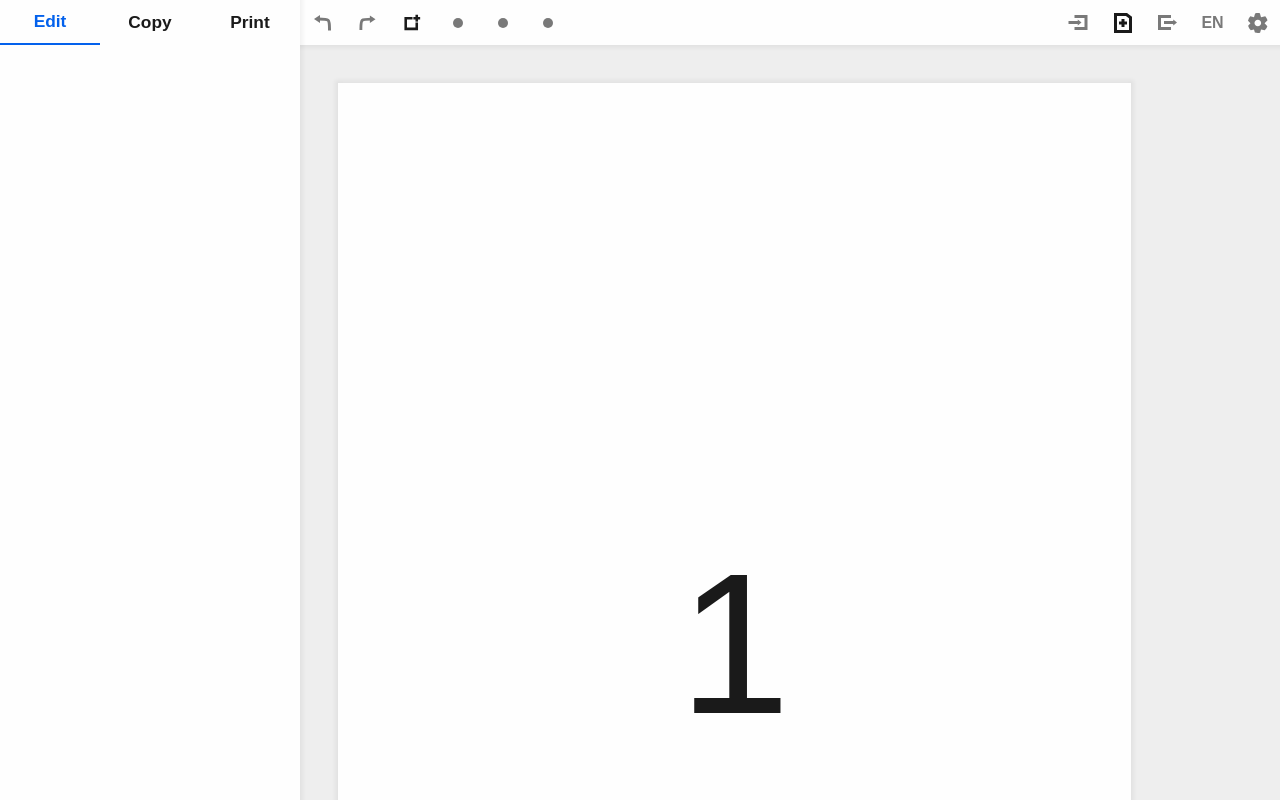
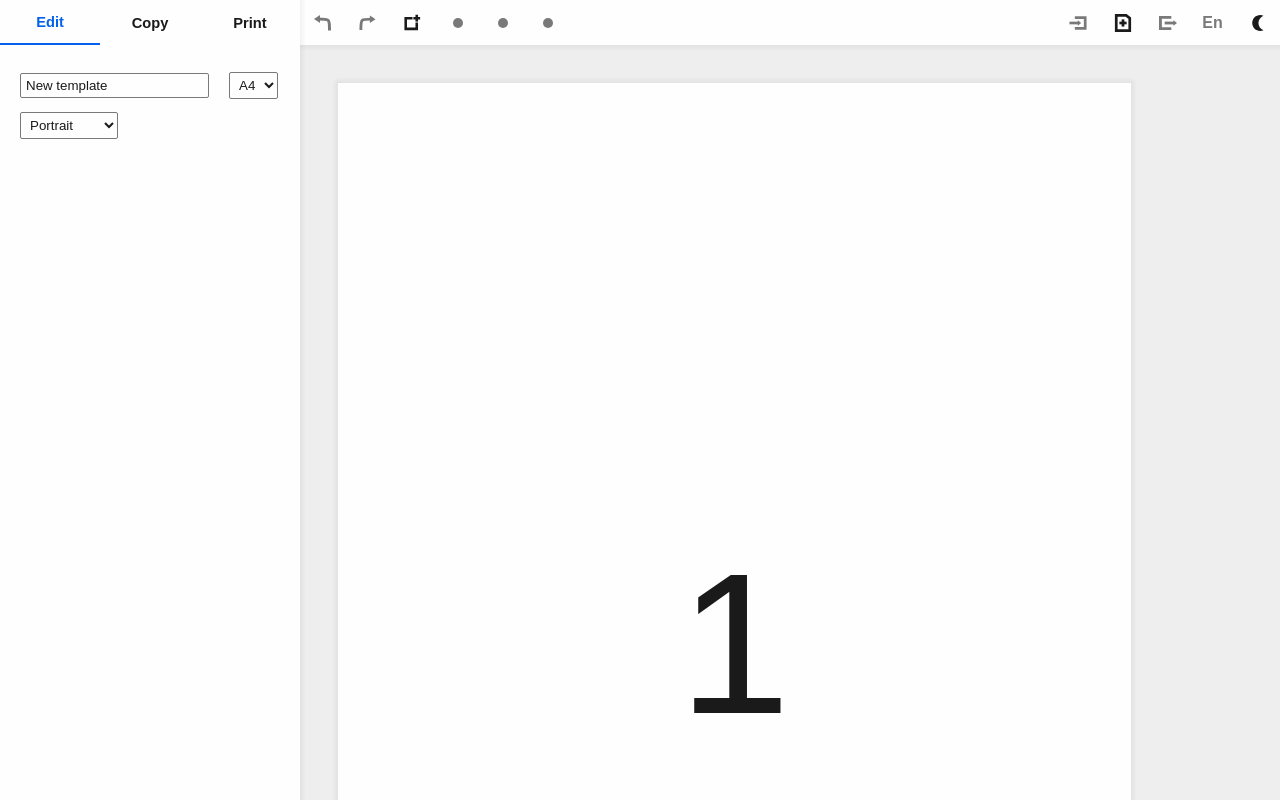
Before and after one commit to CalmTed/OptyDocReact, a React app: page / in a window 1280 px wide. Built offline with nearby package versions, Linux system fonts and the light colour scheme.

Commit message:
menu_inputs, top_buttons, page_size&oriention, dark_mode, and more

```diff
--- /dev/null
+++ b/src/components/Menuitem.js
@@ -0,0 +1,44 @@
+import React from 'react'
+// import Icon from './Icon';
+
+function Menuitem(props) {
+    const store = props.store.getState();
+    const target = props.value.split('.');
+    const getClasses = ()=>{
+        let ret = '';
+        switch(props.type){
+            case 'text':
+                ret +='text'
+                break;
+            case 'selector':
+                ret +='selector'
+                break;
+        }
+        return ret;
+    }
+    const handleMIchange = (e)=>{
+        props.store.dispatch({type:target.join('/')+'Set',payload:e.target.value})
+    }
+    const getContent = ()=>{
+        let ret = [];
+        switch(props.type){
+            case 'text':
+                ret.push(<input key={target[1]} value={store[target[0]][target[1]]} onChange={handleMIchange}/>);
+                break;
+            case 'selector':
+                let options = props.options.map(([title,optionValue],index)=>{
+                    return <option key={index} value={optionValue} >{title}</option>
+                })
+                ret.push(<select key={target[1]} onChange={handleMIchange} value={store[target[0]][target[1]]}>{options}</select>);
+                break;
+        }
+        return ret;
+    }
+    return (
+        <div className={'Menuitem '+ getClasses()}>
+            {getContent()}
+        </div>
+    );
+}
+
+export default Menuitem;
--- a/src/components/Page.js
+++ b/src/components/Page.js
@@ -4,8 +4,11 @@ import Topmenu from './Topmenu';
 import Stack from './Stack';
 
 function Page(props) {
+  const getColorMode = ()=>{
+    return props.store.getState().app.colorMode;
+  }
   return (
-    <div className="Page">
+    <div className={'Page '+getColorMode()}>
        <Sidemenu store={props.store}/>
        <Topmenu store={props.store}/>
        <Stack store={props.store}/>
--- a/src/components/Sidemenu.js
+++ b/src/components/Sidemenu.js
@@ -1,13 +1,39 @@
 import React from 'react'
 import Tab from './Tab';
+import Menuitem from './Menuitem';
 
 function Sidemenu(props) {
+  const stateNow = props.store.getState();
+  const getSitemenuContent = ()=>{
+    let ret = [];
+    switch (stateNow.app.tabSelected){
+      case 'edit':
+        //TODO get if any block selected
+        //TODO get if template selected
+        ret.push(<Menuitem key='1' store={props.store} value="template.name" type="text" placeholder="Template name" />)
+        ret.push(<Menuitem key='2' store={props.store} value="template.pageSize" type="selector" options={stateNow.template.pageSizeOptions} />);
+        ret.push(<Menuitem key='3' store={props.store} value="template.pageOrientation" type="selector" options={stateNow.template.pageOrientationOptions} />)
+        break;
+      case 'copy':
+        ret = 'Copy';
+        break;
+      case 'print':
+        ret = 'Print';
+        break;
+      default:
+        break;
+    }
+    return ret;
+  }
   return (
     <div className='Sidemenu'>
         <div className='tabs'>
-          <Tab store={props.store} tabName='edit'/>
-          <Tab store={props.store} tabName='copy'/>
-          <Tab store={props.store} tabName='print'/>
+          {stateNow.app.tabSelectedOptions.map(([tabTitle,tabValue],i)=>{
+            return <Tab store={props.store} tabName={tabTitle} tabValue={tabValue}/>
+          })}
+        </div>
+        <div className='menuitems'>
+          {getSitemenuContent()}
         </div>
     </div>
   );
--- a/src/components/Stack.js
+++ b/src/components/Stack.js
@@ -1,11 +1,27 @@
 import React from 'react'
 
 function Stack(props) {
-    const zoom = props.store.getState().template.zoom;
-    const setZoom = (zoom)=>{
+    const stateNow = props.store.getState();
+    const zoom = stateNow.template.zoom;
+    const setSize = (zoom)=>{
         document.documentElement.style.setProperty('--zoom',zoom/100);
-        document.documentElement.style.setProperty('--page-wrapper-height',(297/100*zoom)+'mm');
-        document.documentElement.style.setProperty('--page-wrapper-width',(210/100*zoom)+'mm');
+        let pageWidth = 210;
+        let pageHeight = 297;
+        if(stateNow.template.pageSize == 'A4'){
+            if(stateNow.template.pageOrientation == 'landscape'){
+                pageWidth = pageHeight;
+                pageHeight = 210;
+            }
+        }else if(stateNow.template.pageSize == 'A3'){
+            pageWidth = 297;
+            pageHeight = 420;
+            if(stateNow.template.pageOrientation == 'landscape'){
+                pageWidth = pageHeight;
+                pageHeight = 297;
+            }
+        }
+        document.documentElement.style.setProperty('--page-wrapper-height',(pageHeight/100*zoom)+'mm');
+        document.documentElement.style.setProperty('--page-wrapper-width',(pageWidth/100*zoom)+'mm');
     }
 
     const generatePages = ()=>{
@@ -15,7 +31,7 @@ function Stack(props) {
         //block can't be heighter then a page
 
         let ret = [];
-        setZoom(zoom);
+        setSize(zoom);
         for(let i=1;i<=70;i++){
             ret.push(<div key={i} className='PageWrapper'><div className='PageInner'>{i}</div></div>)
         }
--- a/src/components/Tab.js
+++ b/src/components/Tab.js
@@ -5,14 +5,14 @@ function Tab(props) {
 
     const getClasses = ()=>{
         let classes = 'Tab ';
-        if(state.app.tabSelected == props.tabName){
+        if(state.app.tabSelected == props.tabValue){
             classes += 'active ';
         }
         if(state.app.tabSelected)
         return classes
     }
     const handleClick = ()=>{
-        props.store.dispatch({type:"menu/tabSet",payload:props.tabName})
+        props.store.dispatch({type:"menu/tabSet",payload:props.tabValue})
     }
     return (
     <div className={getClasses()} onClick={handleClick}>
--- a/src/components/Topbutton.js
+++ b/src/components/Topbutton.js
@@ -9,9 +9,27 @@ function Topbutton(props) {
             return ''
         }
     }
+    const handleClick = ()=>{
+        switch(props.name){
+            case 'settings':
+                props.store.dispatch({type:'colorMode/colormodeToggle',payload:''})
+            break;
+        }
+    }
+    const getIcon = ()=>{
+        if(props.name == 'settings'){
+            if(props.store.getState().app.colorMode == 'light'){
+                return <Icon image='darkMode' store={props.store}></Icon>;
+            }else{
+                return <Icon image='lightMode' store={props.store}></Icon>;
+            }
+        }else{
+            return <Icon image={props.name} store={props.store}></Icon>;
+        }
+    }
     return (
-    <div className={'Topbutton'+ ' tbtn-'+props.name + ' '+ isDisabled()}>
-        <Icon image={props.name} store={props.store}></Icon>
+    <div className={'Topbutton'+ ' tbtn-'+props.name + ' '+ isDisabled()} onClick={handleClick}>
+        {getIcon()}
     </div>
     );
 }
--- a/src/components/Topmenu.js
+++ b/src/components/Topmenu.js
@@ -17,7 +17,7 @@ function Topmenu(props) {
           <Topbutton name='newTemplate' store={props.store}></Topbutton>
           <Topbutton disabled name='exportTemplate' store={props.store}></Topbutton>
           <Topbutton disabled name='language' store={props.store}></Topbutton>
-          <Topbutton disabled name='settings' store={props.store}></Topbutton>
+          <Topbutton name='settings' store={props.store}></Topbutton>
         </div>
     </div>
   );
--- a/src/css/Index.scss
+++ b/src/css/Index.scss
@@ -1,25 +1,20 @@
-$transitionTime: .1s ease;
+$transitionTime: .15s ease;
 $menuWidth: 300px;
 $topMenuHeight:45px;
 $boxShadow: 0px 0px 4px 3px rgba(0, 0, 0, 0.05);
-:root{
-    --main-color:rgb(3,97,236);
-    --secondary-color:rgb(121, 121, 121);
-    --menu-backcolor:rgb(254,254,254);
-    --stack-background:rgb(238,238,238);
-    --text-color:rgb(26, 26, 26);
-    --paper-backcolor:var(--menu-backcolor)
-}
-#root.dark{
-    --main-color: rgb(3,97,236);
-    --menu-backcolor: rgb(34 34 34);
-    --stack-background: rgb(76 76 76);
-    --text-color: rgb(199 199 199);
-}
+
 html,body{
     margin: 0;
     font-family: Arial;
-    color: var(--text-color);
+}
+*::-webkit-scrollbar {
+    width: 7px;
+    background-color: transparent;
+  }
+*::-webkit-scrollbar-thumb {
+border-radius: 5px;
+background-color: var(--secondary-color);
+border: 1px solid transparent;
 }
 .Icon{
     display: inline;
@@ -33,6 +28,22 @@ html,body{
         stroke: var(--menu-backcolor);
     }
 }
+.Page{
+    --main-color:rgb(3,97,236);
+    --secondary-color:rgb(121, 121, 121);
+    --menu-backcolor:rgb(254,254,254);
+    --stack-background:rgb(238,238,238);
+    --text-color:rgb(26, 26, 26);
+    --paper-backcolor:var(--menu-backcolor);
+
+    color: var(--text-color);
+}
+.Page.dark{
+    --main-color: rgb(3,97,236);
+    --menu-backcolor: rgb(34 34 34);
+    --stack-background: rgb(76 76 76);
+    --text-color: rgb(199 199 199);
+}
 .Sidemenu,.Topmenu{
     position: fixed;
     box-shadow: $boxShadow;
@@ -43,7 +54,6 @@ html,body{
     width: $menuWidth;
     background-color: var(--menu-backcolor);
     z-index: 1200;
-}
     .tabs{
         width: 100%;
         height: $topMenuHeight;
@@ -57,7 +67,8 @@ html,body{
             span{
                 font-weight: 600;
                 text-transform:capitalize;
-            font-size: 13pt;
+                // text-transform:uppercase;
+                font-size: 11pt;
             }
             transition: all $transitionTime;
             &.active{
@@ -68,7 +79,37 @@ html,body{
                 color:var(--main-color)
             }
         }
-
+    }
+    .menuitems{
+        display: flex;
+        flex-wrap: wrap;
+        padding-top: 20px;
+    }
+    .Menuitem{
+        height: 40px;
+        display: flex;
+        width: min-content;
+        align-items: center;
+        justify-content: flex-start;
+        margin-left: 20px;
+        input,select{
+            padding:4px 5px;
+            padding: 4px 5px;
+            background: var(--menu-backcolor);
+            color: var( --text-color);
+            border-radius: 2px;
+            border: 1px solid var(--secondary-color);
+        }
+    }
+}
+// for slow theme changing
+.Topmenu,.Sidemenu,.Stack{
+    $stt: $transitionTime;//slow trans time
+    $stf: ease-in;//slow trans function
+    transition: background-color $stt $stf;
+    *{
+        transition: background-color $stt $stf, color $stt $stf,fill $stt $stf,stroke $stt $stf;
+    }
 }
 .Topmenu{
     height: $topMenuHeight;
@@ -114,7 +155,7 @@ html,body{
         }
         .topbutton-language{
             font-weight: 600;
-            text-transform:uppercase;
+            text-transform:capitalize;
         }
     }
 }
@@ -129,7 +170,7 @@ html,body{
     display: flex;
     flex-wrap: wrap;
     justify-content: flex-start;
-    align-content: start;
+    align-content: flex-start;
     .PageWrapper{
         transition: all $transitionTime;
         height: var(--page-wrapper-height);
@@ -156,7 +197,7 @@ html,body{
         display: flex;
         align-items: center;
         justify-content: center;
-        // font-family: 'Times New Roman',;
+        // font-family: 'Times New Roman';
         font-size: calc(200px * var(--zoom));
     }
 }
--- a/src/index.js
+++ b/src/index.js
@@ -17,7 +17,7 @@ document.onkeydown = (e)=>{
             return 5;
         }else if(zoomIs<200){
             return 10;
-        }else{
+        }else {
             return 25;
         }
     }
--- a/src/reducers/appReducer.js
+++ b/src/reducers/appReducer.js
@@ -4,8 +4,10 @@ const getinitialState = () => {
             name:'OptyDoc',
             version:'0.0.1',
             colorMode:'light',
+            colorModeOptions:[['Light','light'],['Dark','dark']],
             languageCode:'en',
             tabSelected:'edit',
+            tabSelectedOptions:[['Edit','edit'],['Copy','copy'],['Print','print']],
             languageWords:{}
 
         }
@@ -19,7 +21,12 @@ const appReducer = (state = getinitialState(), action)=>{
         case 'colorMode/colormodeSet':
             return {...state,colorMode:action.payload}
         case 'colorMode/colormodeToggle':
-            return {...state,colorMode:action.payload}
+            let newColorMode = 'light';
+            switch(state.colorMode){
+                case 'light':newColorMode = 'dark';break;
+                case 'dark':newColorMode = 'light';break;
+            }
+            return {...state,colorMode:newColorMode}
         case 'menu/tabSet':
             if(['edit','copy','print'].indexOf(action.payload) > -1)
             return {...state,tabSelected:action.payload}
--- a/src/reducers/templateReducer.js
+++ b/src/reducers/templateReducer.js
@@ -7,7 +7,9 @@ const getinitialState = () => {
             dateEdited:'0',
             creator:'man',
             pageSize:'A4',
-            pageOrientation:'landscape',
+            pageSizeOptions:[['A4','A4'],['A3','A3']],
+            pageOrientation:'portrait',
+            pageOrientationOptions:[['Portrait','portrait'],['Landscape','landscape']],
             zoom:100
         }
       }else{
@@ -25,6 +27,15 @@ const templateReducer = (state = getinitialState(), action)=>{
                 action.payload=1;
             }
             return {...state,zoom:action.payload}
+        case 'template/nameSet':
+            //TODO check length
+            return {...state,name:action.payload}
+        case 'template/pageSizeSet':
+            //TODO validate payload
+            return {...state,pageSize:action.payload}
+        case 'template/pageOrientationSet':
+            //TODO validate payload
+            return {...state,pageOrientation:action.payload}
         default:
             return state
     }
```
Also changed, not shown: src/components/Icon.js (+5 -5 lines). Lines whose indentation alone changed are shown as unchanged.
